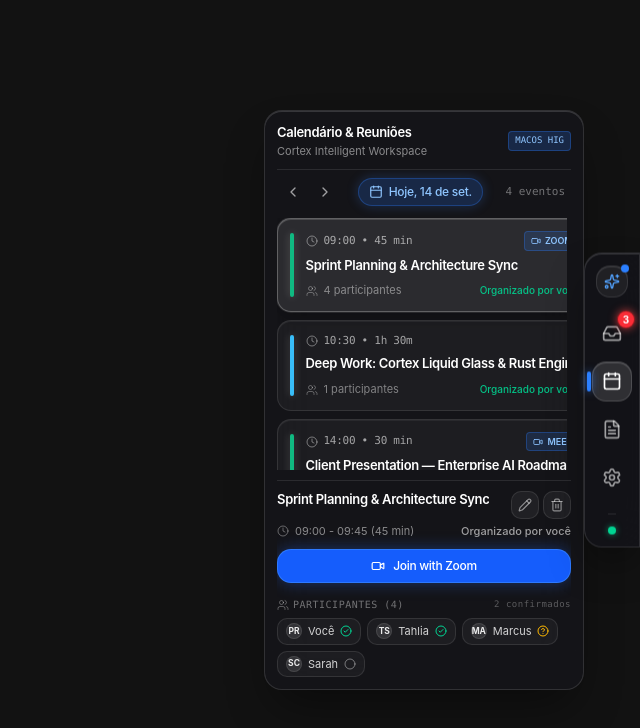
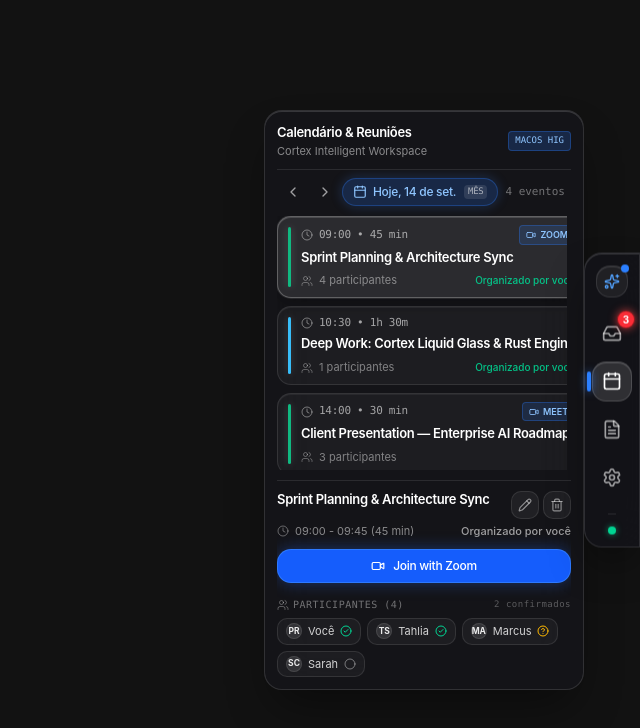
Before and after one commit to pedroramossg/Cortex, a React (Vite) app in the folder Cortex/: page / in a window 1280 px wide. Both pictures are taken after a click on the button 1252 px from the left and 381 px from the top of the page. Shown: the top 728 px of the page, without its empty margins (640-1280 px from the left). Built offline with nearby package versions, Linux system fonts and the light colour scheme.

Commit message:
feat: add monthly calendar view mode and card collapse functionality to CalendarTimeline

```diff
--- a/Cortex/src/components/calendar/CalendarTimeline.jsx
+++ b/Cortex/src/components/calendar/CalendarTimeline.jsx
@@ -1,5 +1,5 @@
 import React, { useState, useMemo } from "react";
-import { motion } from "framer-motion";
+import { motion, AnimatePresence } from "framer-motion";
 import {
   ChevronLeft,
   ChevronRight,
@@ -7,10 +7,10 @@
   Video,
   Users,
   Calendar as CalendarIcon,
-  Sparkles,
   RotateCcw
 } from "lucide-react";
 import { ScrollArea } from "@/components/ui/scroll-area";
+import { Calendar } from "@/components/ui/calendar";
 import { MeetingDetailCard } from "@/components/calendar/MeetingDetailCard";
 import { MOCK_CALENDAR_EVENTS } from "@/mocks/calendarEvents";
 import { cn } from "cn";
@@ -19,6 +19,7 @@
  * Checks if two dates represent the exact same calendar day
  */
 function isSameDay(d1, d2) {
+  if (!d1 || !d2) return false;
   return (
     d1.getFullYear() === d2.getFullYear() &&
     d1.getMonth() === d2.getMonth() &&
@@ -45,13 +46,13 @@
 }
 
 /**
- * CalendarTimeline: Visualização de Timeline Diária na Sidebar do Cortex
+ * CalendarTimeline: Visualização de Timeline Diária & Grade Mensal na Sidebar do Cortex
  * Estritamente compatível com o design.md (Liquid Glass) e security.md.
  *
  * @param {Object} props
  * @param {Array} [props.events=MOCK_CALENDAR_EVENTS]
- * @param {string} [props.initialSelectedEventId]
- * @param {(event: Object) => void} [props.onSelectEvent]
+ * @param {string|null} [props.initialSelectedEventId="evt-1"]
+ * @param {(event: Object|null) => void} [props.onSelectEvent]
  */
 export function CalendarTimeline({
   events = MOCK_CALENDAR_EVENTS,
@@ -60,6 +61,7 @@
 }) {
   const [currentDate, setCurrentDate] = useState(() => new Date());
   const [selectedEventId, setSelectedEventId] = useState(initialSelectedEventId);
+  const [viewMode, setViewMode] = useState("timeline"); // "timeline" | "month"
 
   const { text: dateDisplay, isToday } = useMemo(
     () => formatPillDate(currentDate),
@@ -78,12 +80,18 @@
     setCurrentDate(new Date());
   };
 
+  // Toggle de seleção do card: clicar novamente no ativo recolhe o MeetingDetailCard
   const handleCardClick = (event) => {
+    if (selectedEventId === event.id) {
+      setSelectedEventId(null);
+      onSelectEvent?.(null);
+    } else {
       setSelectedEventId(event.id);
       onSelectEvent?.(event);
+    }
   };
 
-  // Filtra eventos para a data selecionada (para o mock, exibimos os compromissos no dia de Hoje)
+  // Filtra eventos para a data selecionada
   const dayEvents = useMemo(() => {
     if (isToday) {
       return events;
@@ -91,16 +99,28 @@
     return [];
   }, [events, isToday]);
 
-  // Compromisso ativo selecionado para visualização no rodapé
+  // Compromisso ativo selecionado para visualização no rodapé (null se recolhido)
   const selectedEvent = useMemo(() => {
-    if (!dayEvents.length) return null;
-    return dayEvents.find((e) => e.id === selectedEventId) || dayEvents[0];
+    if (!selectedEventId || !dayEvents.length) return null;
+    return dayEvents.find((e) => e.id === selectedEventId) || null;
   }, [dayEvents, selectedEventId]);
+
+  // Checa se há compromissos em uma data para exibir dots no modo mensal
+  const hasEventsOnDate = (date) => {
+    if (!date) return false;
+    const today = new Date();
+    if (isSameDay(date, today)) {
+      return events.length > 0;
+    }
+    return events.some((e) => e.dateObj && isSameDay(date, e.dateObj));
+  };
 
   return (
     <div className="flex flex-col h-full min-h-0 select-none">
-      {/* 1. Header de Navegação do Calendário */}
-      <div className="flex items-center justify-between pb-3 px-0.5 shrink-0">
+      {/* 1. Header de Navegação (Timeline vs Mês) */}
+      <div className="flex items-center justify-between pb-2.5 px-0.5 shrink-0">
+        {viewMode === "timeline" ? (
+          <>
             <div className="flex items-center gap-1">
               <button
                 type="button"
@@ -122,32 +142,74 @@
               </button>
             </div>
 
-        {/* Pílula Central da Data */}
+            {/* Pílula Central da Data (Alterna para Visão Mensal) */}
             <button
               type="button"
-          onClick={handleResetToday}
+              onClick={() => setViewMode("month")}
               className={cn(
-            "px-2.5 py-1 rounded-full text-[12px] font-medium tracking-tight flex items-center gap-1.5 transition-all outline-none",
+                "px-2.5 py-1 rounded-full text-[12px] font-medium tracking-tight flex items-center gap-1.5 transition-all outline-none cursor-pointer",
                 isToday
-              ? "bg-blue-500/20 text-blue-300 border border-blue-500/30 shadow-[0_0_12px_rgba(59,130,246,0.25)] hover:bg-blue-500/25"
+                  ? "bg-blue-500/20 text-blue-300 border border-blue-500/30 shadow-[0_0_12px_rgba(59,130,246,0.25)] hover:bg-blue-500/30"
                   : "bg-white/[0.06] text-white/80 border border-white/10 hover:bg-white/[0.1] hover:text-white"
               )}
-          title={isToday ? "Hoje (Data Atual)" : "Clique para voltar para Hoje"}
+              title="Clique para alternar para a Grade Mensal"
             >
               <CalendarIcon className="w-3.5 h-3.5" />
               <span>{isToday ? `Hoje, ${dateDisplay.split(",")[1]?.trim() || dateDisplay}` : dateDisplay}</span>
-          {!isToday && (
-            <RotateCcw className="w-3 h-3 text-white/40 ml-0.5 hover:text-white" />
-          )}
+              <span className="text-[9px] uppercase font-mono px-1 py-0.2 rounded bg-white/10 text-white/60 ml-0.5">
+                Mês
+              </span>
             </button>
 
             {/* Contador de Eventos do Dia */}
             <div className="text-[11px] font-mono text-white/40 px-1">
               {dayEvents.length} {dayEvents.length === 1 ? "evento" : "eventos"}
             </div>
+          </>
+        ) : (
+          /* Header do Modo Mensal */
+          <>
+            <button
+              type="button"
+              onClick={() => setViewMode("timeline")}
+              className="px-2 py-1 rounded-lg bg-white/[0.06] hover:bg-white/[0.12] text-white/80 hover:text-white text-xs flex items-center gap-1 border border-white/10 transition-colors outline-none"
+              title="Voltar para a Timeline Diária"
+            >
+              <ChevronLeft className="w-3.5 h-3.5" />
+              <span>Timeline</span>
+            </button>
+
+            <span className="text-xs font-semibold text-white tracking-tight">
+              Visão Mensal
+            </span>
+
+            <button
+              type="button"
+              onClick={() => {
+                setCurrentDate(new Date());
+                setViewMode("timeline");
+              }}
+              className="px-2.5 py-1 rounded-lg text-xs font-medium text-blue-300 bg-blue-500/15 border border-blue-500/30 hover:bg-blue-500/25 transition-colors outline-none"
+              title="Ir para o dia de Hoje"
+            >
+              Hoje
+            </button>
+          </>
+        )}
       </div>
 
-      {/* 2. Timeline Rolável via ScrollArea */}
+      {/* 2. Conteúdo Principal com Transição Framer Motion */}
+      <AnimatePresence mode="wait">
+        {viewMode === "timeline" ? (
+          <motion.div
+            key="timeline-view"
+            initial={{ opacity: 0, scale: 0.96 }}
+            animate={{ opacity: 1, scale: 1 }}
+            exit={{ opacity: 0, scale: 0.96 }}
+            transition={{ duration: 0.18, ease: [0.16, 1, 0.3, 1] }}
+            className="flex flex-col flex-1 min-h-0"
+          >
+            {/* Timeline Rolável via ScrollArea */}
             <ScrollArea className="flex-1 min-h-0 pr-1">
               {dayEvents.length > 0 ? (
                 <div className="flex flex-col gap-2 pb-2">
@@ -160,7 +222,7 @@
                         whileTap={{ scale: 0.98 }}
                         onClick={() => handleCardClick(event)}
                         className={cn(
-                    "relative flex items-stretch gap-3 p-3 rounded-xl transition-all cursor-pointer select-none",
+                          "relative flex items-stretch gap-2.5 px-2.5 py-2 rounded-xl transition-all cursor-pointer select-none",
                           "bg-white/[0.04] hover:bg-white/[0.08]",
                           "border shadow-[inset_0_1px_0_0_rgba(255,255,255,0.06)]",
                           isSelected
@@ -170,22 +232,22 @@
                       >
                         {/* Indicador visual lateral de 3px com cor da categoria */}
                         <span
-                    className="w-[3.5px] rounded-full shrink-0 my-0.5 shadow-[0_0_8px_rgba(255,255,255,0.2)]"
+                          className="w-[3px] rounded-full shrink-0 my-0.5 shadow-[0_0_8px_rgba(255,255,255,0.2)]"
                           style={{ backgroundColor: event.categoryColor || "#3B82F6" }}
                         />
 
-                  {/* Conteúdo do Card */}
+                        {/* Conteúdo do Card com min-w-0 e truncate estritos */}
                         <div className="flex-1 min-w-0">
-                    <div className="flex items-center justify-between gap-2 mb-1.5">
-                      <span className="text-[11px] font-mono text-white/60 tracking-tight flex items-center gap-1.5">
+                          <div className="flex items-center justify-between gap-2 mb-1">
+                            <span className="text-[11px] font-mono text-white/60 tracking-tight flex items-center gap-1.5 truncate min-w-0">
                               <Clock className="w-3 h-3 text-white/40 shrink-0" />
-                        <span>{event.startTime} • {event.duration}</span>
+                              <span className="truncate">{event.startTime} • {event.duration}</span>
                             </span>
 
                             {event.platform && (
-                        <span className="text-[9px] uppercase font-semibold px-1.5 py-0.5 rounded bg-blue-500/15 text-blue-300 border border-blue-500/30 flex items-center gap-1 shrink-0">
-                          <Video className="w-2.5 h-2.5" />
-                          {event.platform}
+                              <span className="text-[9px] uppercase font-semibold px-1.5 py-0.5 rounded bg-blue-500/15 text-blue-300 border border-blue-500/30 flex items-center gap-1 shrink-0 whitespace-nowrap">
+                                <Video className="w-2.5 h-2.5 shrink-0" />
+                                <span>{event.platform}</span>
                               </span>
                             )}
                           </div>
@@ -195,11 +257,13 @@
                           </h3>
 
                           {event.attendees && event.attendees.length > 0 && (
-                      <div className="flex items-center gap-1.5 mt-2 text-[11px] text-white/45">
+                            <div className="flex items-center justify-between gap-1.5 mt-1.5 text-[11px] text-white/45 min-w-0">
+                              <div className="flex items-center gap-1.5 min-w-0 truncate">
                                 <Users className="w-3 h-3 text-white/30 shrink-0" />
-                        <span>{event.attendees.length} participantes</span>
+                                <span className="truncate">{event.attendees.length} participantes</span>
+                              </div>
                               {event.isOrganizer && (
-                          <span className="text-[10px] text-emerald-400/90 font-medium ml-auto">
+                                <span className="text-[10px] text-emerald-400/90 font-medium shrink-0 truncate max-w-[120px]">
                                   Organizado por você
                                 </span>
                               )}
@@ -227,7 +291,7 @@
                   <button
                     type="button"
                     onClick={handleResetToday}
-              className="mt-1 px-3 py-1 text-[11px] rounded-lg bg-white/[0.06] hover:bg-white/[0.12] border border-white/10 text-white/70 hover:text-white transition-all flex items-center gap-1.5"
+                    className="mt-1 px-3 py-1 text-[11px] rounded-lg bg-white/[0.06] hover:bg-white/[0.12] border border-white/10 text-white/70 hover:text-white transition-all flex items-center gap-1.5 outline-none"
                   >
                     <RotateCcw className="w-3 h-3" />
                     <span>Voltar para Hoje</span>
@@ -236,14 +300,80 @@
               )}
             </ScrollArea>
 
-      {/* 3. Card Expandido de Detalhes da Reunião Selecionada (MeetingDetailCard) */}
+            {/* 3. Card Expandido com AnimatePresence (Recolhe quando desmarcado) */}
+            <AnimatePresence>
               {selectedEvent && (
+                <motion.div
+                  key={selectedEvent.id}
+                  initial={{ opacity: 0, height: 0 }}
+                  animate={{ opacity: 1, height: "auto" }}
+                  exit={{ opacity: 0, height: 0 }}
+                  transition={{ duration: 0.22, ease: [0.16, 1, 0.3, 1] }}
+                  className="overflow-hidden shrink-0"
+                >
                   <MeetingDetailCard
                     event={selectedEvent}
                     onEdit={(evt) => console.log("Editar evento:", evt.id)}
                     onDelete={(evt) => console.log("Excluir evento:", evt.id)}
                   />
+                </motion.div>
               )}
+            </AnimatePresence>
+          </motion.div>
+        ) : (
+          /* Grade Mensal com Zoom-In ao clicar em um dia */
+          <motion.div
+            key="month-view"
+            initial={{ opacity: 0, scale: 1.04 }}
+            animate={{ opacity: 1, scale: 1 }}
+            exit={{ opacity: 0, scale: 1.04 }}
+            transition={{ duration: 0.18, ease: [0.16, 1, 0.3, 1] }}
+            className="flex flex-col flex-1 min-h-0 items-center justify-start pt-1"
+          >
+            <div className="w-full rounded-2xl bg-white/[0.03] border border-white/10 p-2 shadow-xl backdrop-blur-xl">
+              <Calendar
+                mode="single"
+                selected={currentDate}
+                onSelect={(date) => {
+                  if (date) {
+                    setCurrentDate(date);
+                    setViewMode("timeline");
+                  }
+                }}
+                modifiers={{
+                  hasEvent: (date) => hasEventsOnDate(date),
+                }}
+                modifiersClassNames={{
+                  hasEvent: "relative text-blue-300 font-semibold after:content-[''] after:absolute after:bottom-1 after:left-1/2 after:-translate-x-1/2 after:w-1 after:h-1 after:rounded-full after:bg-blue-400 after:shadow-[0_0_6px_rgba(59,130,246,0.9)]",
+                }}
+                className="w-full p-0 select-none bg-transparent"
+                classNames={{
+                  months: "w-full",
+                  month: "w-full space-y-2",
+                  month_caption: "flex justify-center pt-0.5 relative items-center h-7 text-xs font-semibold text-white",
+                  nav: "flex items-center justify-between absolute inset-x-0 top-0 w-full px-0.5",
+                  button_previous: "h-6 w-6 bg-white/[0.06] hover:bg-white/[0.12] text-white/70 hover:text-white rounded-md p-0 flex items-center justify-center border border-white/10 transition-colors",
+                  button_next: "h-6 w-6 bg-white/[0.06] hover:bg-white/[0.12] text-white/70 hover:text-white rounded-md p-0 flex items-center justify-center border border-white/10 transition-colors",
+                  month_grid: "w-full border-collapse mt-1",
+                  weekdays: "flex justify-between w-full mb-1 px-1",
+                  weekday: "text-white/40 rounded-md w-8 font-mono text-[9.5px] text-center uppercase tracking-wider",
+                  week: "flex justify-between w-full mt-1 px-1",
+                  day: "h-8 w-8 text-center text-xs p-0 relative flex items-center justify-center rounded-lg hover:bg-white/[0.08] transition-colors focus-within:relative focus-within:z-20 cursor-pointer",
+                  today: "bg-white/[0.08] text-white font-bold border border-white/20",
+                  selected: "bg-blue-600 text-white font-semibold shadow-[0_0_12px_rgba(37,99,235,0.6)] border border-blue-400/50 hover:bg-blue-500",
+                  outside: "text-white/20 opacity-40 hover:bg-transparent",
+                  disabled: "text-white/10 opacity-30",
+                }}
+              />
+            </div>
+
+            <div className="flex items-center justify-center gap-2 mt-3 text-[11px] text-white/40">
+              <span className="w-1.5 h-1.5 rounded-full bg-blue-400 shadow-[0_0_6px_rgba(59,130,246,0.8)]" />
+              <span>Dias com compromissos</span>
+            </div>
+          </motion.div>
+        )}
+      </AnimatePresence>
     </div>
   );
 }
--- a/Cortex/src/components/calendar/MeetingDetailCard.jsx
+++ b/Cortex/src/components/calendar/MeetingDetailCard.jsx
@@ -102,9 +102,9 @@
       className="mt-2.5 pt-2.5 border-t border-white/10 flex flex-col gap-2.5 shrink-0 select-none"
     >
       {/* 1. Header com Título, Horário e Organizador */}
-      <div className="flex flex-col gap-1">
-        <div className="flex items-start justify-between gap-2">
-          <h4 className="text-[13px] font-semibold text-white tracking-tight leading-snug truncate">
+      <div className="flex flex-col gap-1 min-w-0">
+        <div className="flex items-start justify-between gap-2 min-w-0">
+          <h4 className="text-[13px] font-semibold text-white tracking-tight leading-snug truncate flex-1 min-w-0">
             {event.title}
           </h4>
 
@@ -132,12 +132,12 @@
         </div>
 
         {/* Metadados: Data/Hora e Organizador */}
-        <div className="flex items-center justify-between text-[11px] text-white/50">
-          <span className="flex items-center gap-1.5">
-            <Clock className="w-3 h-3 text-white/35" />
-            <span>{event.startTime} - {event.endTime} ({event.duration})</span>
+        <div className="flex items-center justify-between text-[11px] text-white/50 min-w-0 gap-1.5">
+          <span className="flex items-center gap-1.5 shrink-0">
+            <Clock className="w-3 h-3 text-white/35 shrink-0" />
+            <span className="truncate">{event.startTime} - {event.endTime} ({event.duration})</span>
           </span>
-          <span className="truncate max-w-[140px] text-right font-medium text-white/60">
+          <span className="truncate max-w-[120px] text-right font-medium text-white/60 shrink-0">
             {event.isOrganizer ? "Organizado por você" : `Por ${event.organizer}`}
           </span>
         </div>
```
Lines whose indentation alone changed are shown as unchanged.
